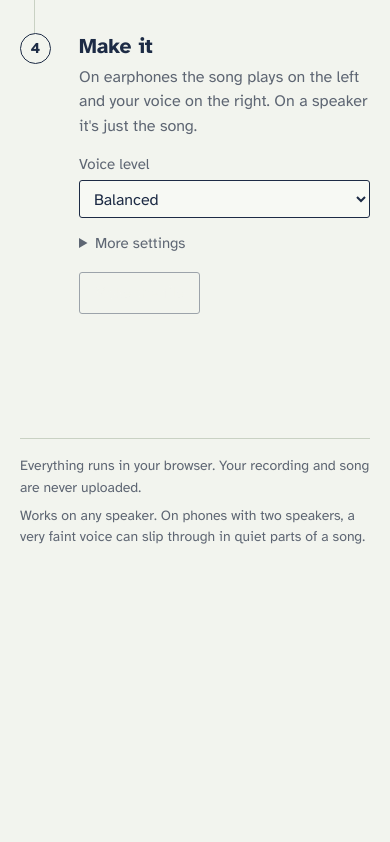
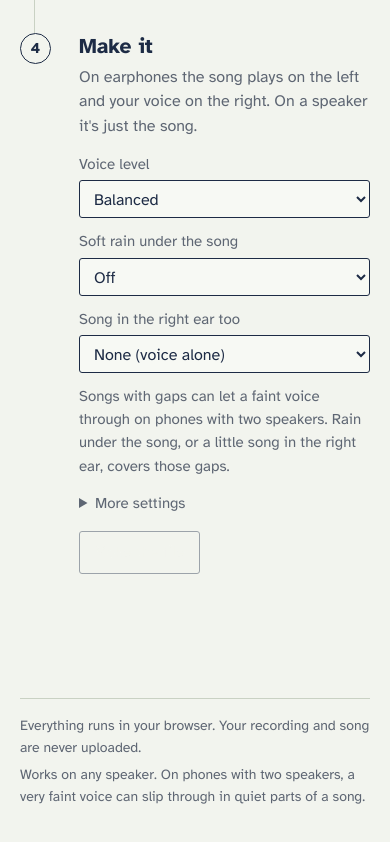
Before and after one commit to vishnu-1709/undertone, a plain HTML site: page web/index.html in a window 390 px wide. Shown: the part 1571-2413 px from the top of the page. Before the commit the page ends 2221 px from the top, so only its background shows below. Drawn offline with Linux system fonts and the light colour scheme; a web font is replaced by a local one.

Commit message:
Add rain bed and right-ear song share to cover gaps in songs
User test: only rain fully hid the voice on an iPhone 17; songs with
gaps let a faint voice through because in one-ear mode one speaker
plays the voice alone. Two optional fixes, off by default:
- Soft rain under the song (faint/soft/noticeable), a continuous
  broadband bed that fills the song's gaps
- Some song in the right channel too (L = (2-s)C + V, R = sC - V), so
  that speaker no longer plays the voice alone; L + R stays 2C, so a
  single speaker still cancels the voice exactly

Co-Authored-By: Claude Opus 5.5 <noreply@anthropic.com>
Claude-Session: https://claude.ai/code/session_01T7MxQh2fqe1BWquVEfwDFQ

```diff
--- a/web/index.html
+++ b/web/index.html
@@ -156,7 +156,23 @@
             <option value="-2">Louder</option>
           </select>
         </label>
+        <label class="field">Soft rain under the song
+          <select id="bed">
+            <option value="0" selected>Off</option>
+            <option value="-16">Faint</option>
+            <option value="-11">Soft</option>
+            <option value="-7">Noticeable</option>
+          </select>
+        </label>
+        <label class="field">Song in the right ear too
+          <select id="share">
+            <option value="0" selected>None (voice alone)</option>
+            <option value="0.3">A little</option>
+            <option value="0.5">Some</option>
+          </select>
+        </label>
       </div>
+      <p class="note">Songs with gaps can let a faint voice through on phones with two speakers. Rain under the song, or a little song in the right ear, covers those gaps.</p>
       <details>
         <summary>More settings</summary>
         <div class="grid">
@@ -563,6 +579,13 @@ function prepCover() {
   let c = fitLength(S.coverRaw, Math.max(S.coverRaw.length, vLen + LEAD + TAIL));
   const p = peak(c); c = c.map(x => x / (p + 1e-12) * 0.5);
   if (protectOn()) c = compressCover(c);
+  // Optional rain bed: continuous, every frequency, fills the song's gaps.
+  const bedDb = +$("bed").value;
+  if (bedDb < 0) {
+    if (!S.rainBed) S.rainBed = PRESETS.rain();
+    const bed = fitLength(S.rainBed, c.length), k = activeRms(c) * Math.pow(10, bedDb / 20) / (rms(bed) + 1e-12);
+    c = c.map((x, i) => x + bed[i] * k);
+  }
   S.cover = c;
   // judge masking with what a phone speaker actually plays of the song
   const penv = windowRms(phoneSpeaker(c)); S.cF = frames(penv); S.cRef = loudRef(penv);
@@ -685,7 +708,7 @@ function twoSpeaker(L, R, delay, gain) {
   return y;
 }
 function shareDb(x, part) { const rest = x.map((s, i) => s - part[i]); return db(rms(part)) - db(rms(rest)); }
-// One-ear: L = 2C + V, R = −V. A speaker plays (L+R)/2 = C, so the voice cancels.
+// One-ear: L = 2C + V, R = −V (optionally some song in R too). A speaker plays (L+R)/2 = C, so the voice cancels.
 function render() {
   const s = Math.max(0, S.off - LEAD), e = Math.min(S.cover.length, S.off + S.vScaled.length + TAIL), n = e - s;
   let c = S.cover.slice(s, e);
@@ -694,7 +717,9 @@ function render() {
   if (protectOn()) voiceFollow(vf, c);
   const mask = +$("mask").value; if (mask > 0) c = maskCover(c, vf, mask);
   fade(c, Math.round(SR * 0.3)); fade(vf);
-  const L = c.map((x, i) => 2 * x + vf[i]), R = vf.map(x => -x);
+  // share = how much song also goes to the right channel (0 = one-ear).
+  // L + R is still 2C, so a single speaker still cancels the voice exactly.
+  const share = +$("share").value, L = c.map((x, i) => (2 - share) * x + vf[i]), R = c.map((x, i) => share * x - vf[i]);
   const k = 0.7079 / Math.max(peak(L), peak(R), 1e-12);
   for (let i = 0; i < n; i++) { L[i] *= k; R[i] *= k; c[i] *= k; vf[i] *= k; }
   return { L, R, C: c, V: vf };
@@ -794,6 +819,7 @@ $("suggestBtn").onclick = suggest;
 ["cleanup", "lowpass", "protect"].forEach(id => $(id).addEventListener("change", () => refresh()));
 
 $("level").addEventListener("change", () => refresh(false));
+$("bed").addEventListener("change", () => refresh());
 
 function addResult() {
   const r = render(), box = document.createElement("div"); box.className = "result";
```
